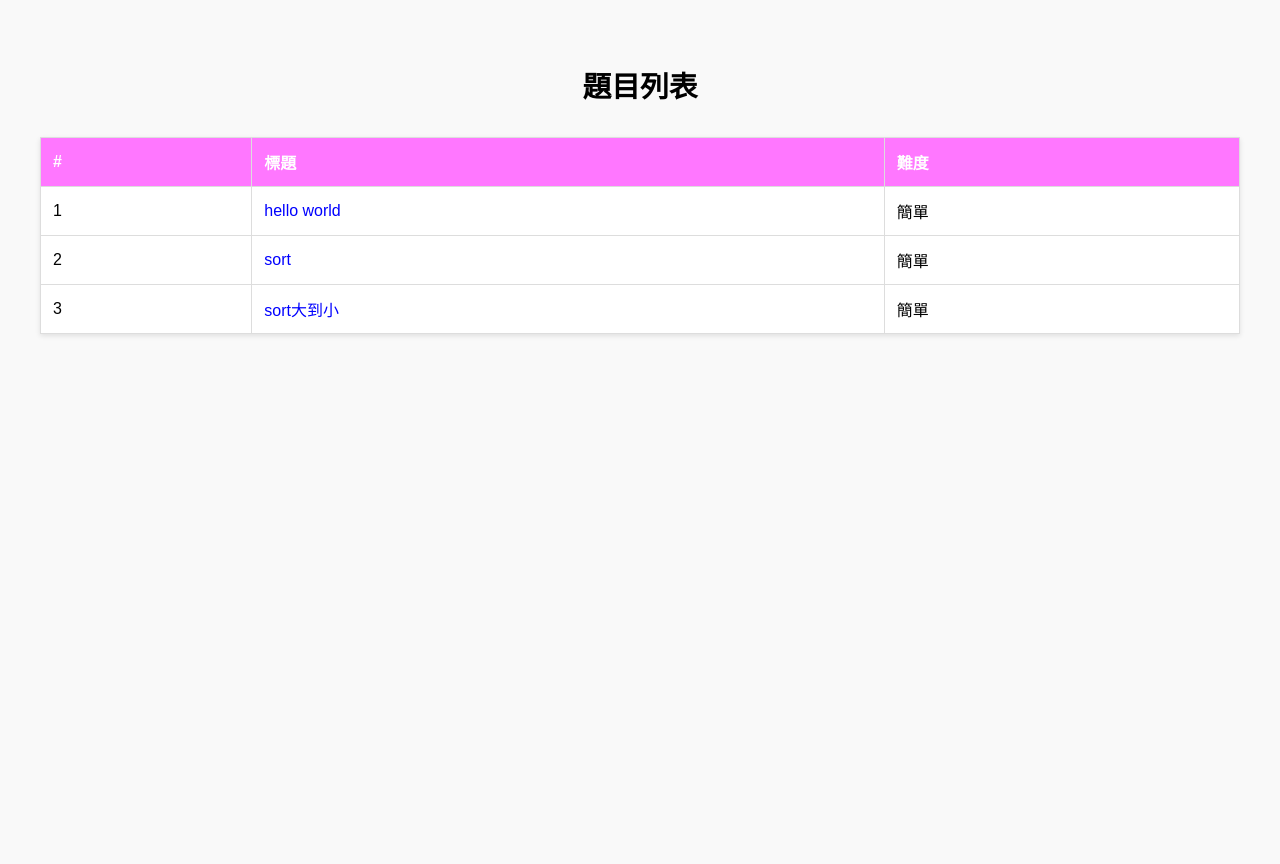
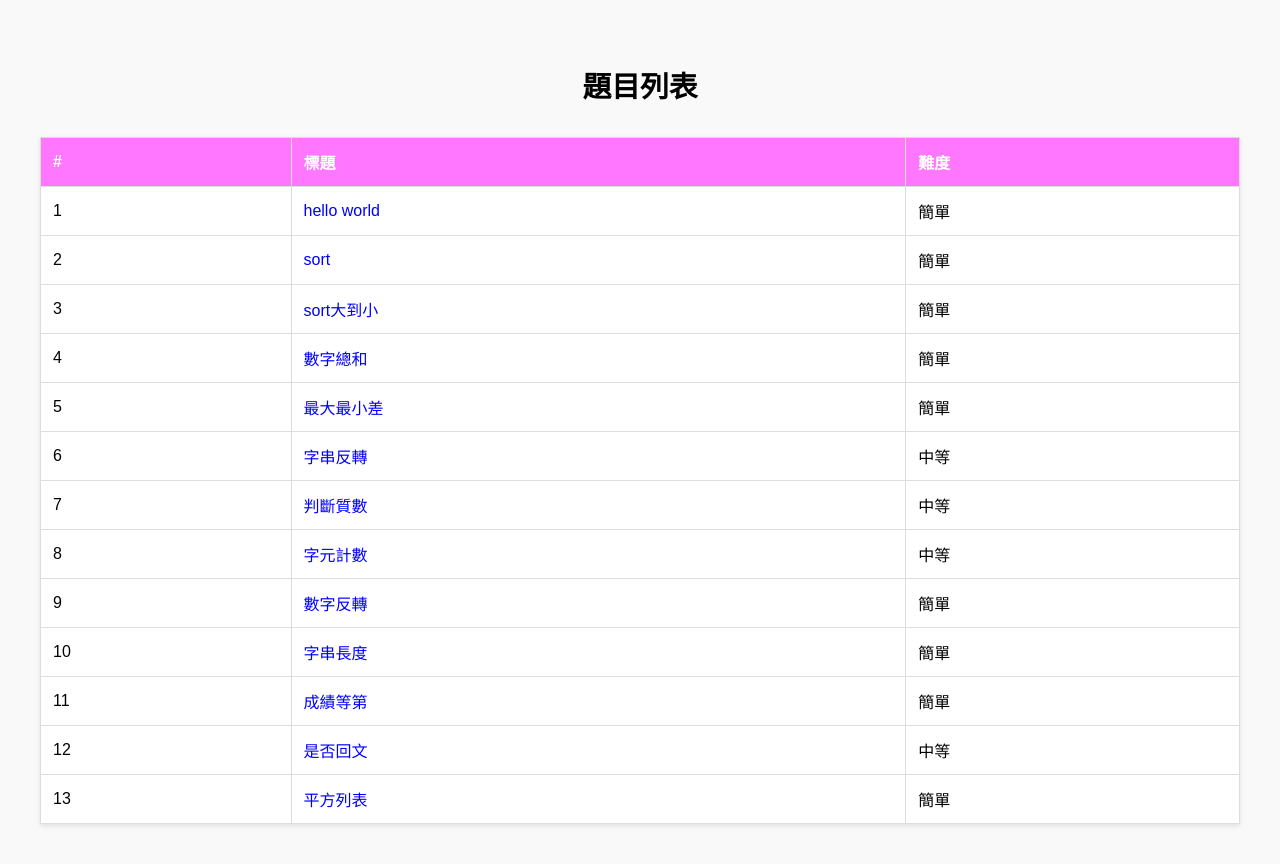
Before and after one commit to theoyu314159/theojudge, a plain HTML site: page problems.html in a window 1280 px wide. Before the commit the page ends 800 px from the top, so only its background shows below. Drawn offline with Linux system fonts and the light colour scheme.

Commit message:
Update problems.html

```diff
--- a/problems.html
+++ b/problems.html
@@ -64,7 +64,57 @@
         <td><a href="/solve/bigtosmall">sort大到小</a></td>
         <td>簡單</td>
       </tr>
+      <tr>
+        <td>4</td>
+        <td><a href="/solve/math">數字總和</a></td>
+        <td>簡單</td>
+      </tr>
+      <tr>
+        <td>5</td>
+        <td><a href="/solve/x">最大最小差</a></td>
+        <td>簡單</td>
+      </tr>
+      <tr>
+        <td>6</td>
+        <td><a href="/solve/change">字串反轉</a></td>
+        <td>中等</td>
+      </tr>
+      <tr>
+        <td>7</td>
+        <td><a href="/solve/z">判斷質數</a></td>
+        <td>中等</td>
+      </tr>
+      <tr>
+        <td>8</td>
+        <td><a href="/solve/txt">字元計數</a></td>
+        <td>中等</td>
+      </tr>
+      <tr>
+        <td>9</td>
+        <td><a href="/solve/changemath">數字反轉</a></td>
+        <td>簡單</td>
+      </tr>
+      <tr>
+        <td>10</td>
+        <td><a href="/solve/long">字串長度</a></td>
+        <td>簡單</td>
+      </tr>
     </tbody>
+    <tr>
+        <td>11</td>
+        <td><a href="/solve/grade">成績等第</a></td>
+        <td>簡單</td>
+      </tr>
+    <tr>
+        <td>12</td>
+        <td><a href="/solve/whtxt">是否回文</a></td>
+        <td>中等</td>
+      </tr>
+    <tr>
+        <td>13</td>
+        <td><a href="/solve/nn">平方列表</a></td>
+        <td>簡單</td>
+      </tr>
   </table>
 </body>
 </html>
```
